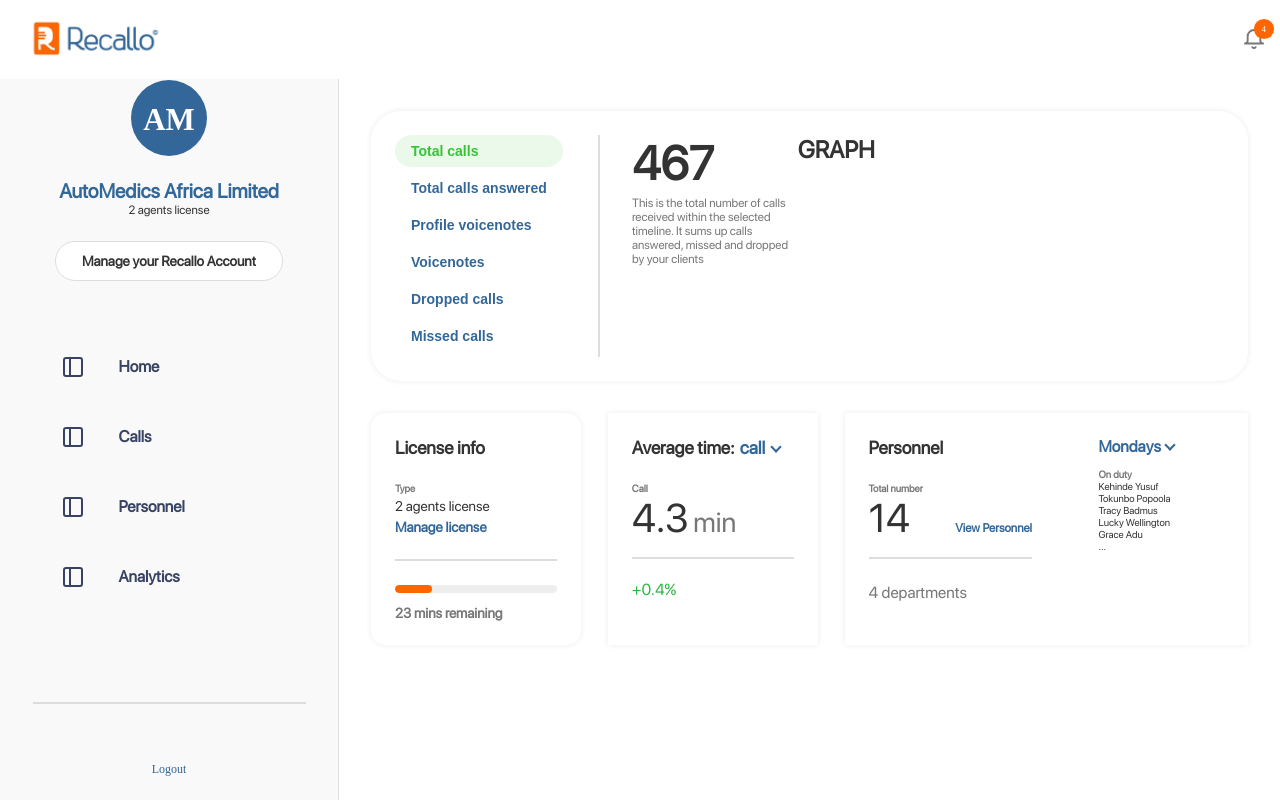
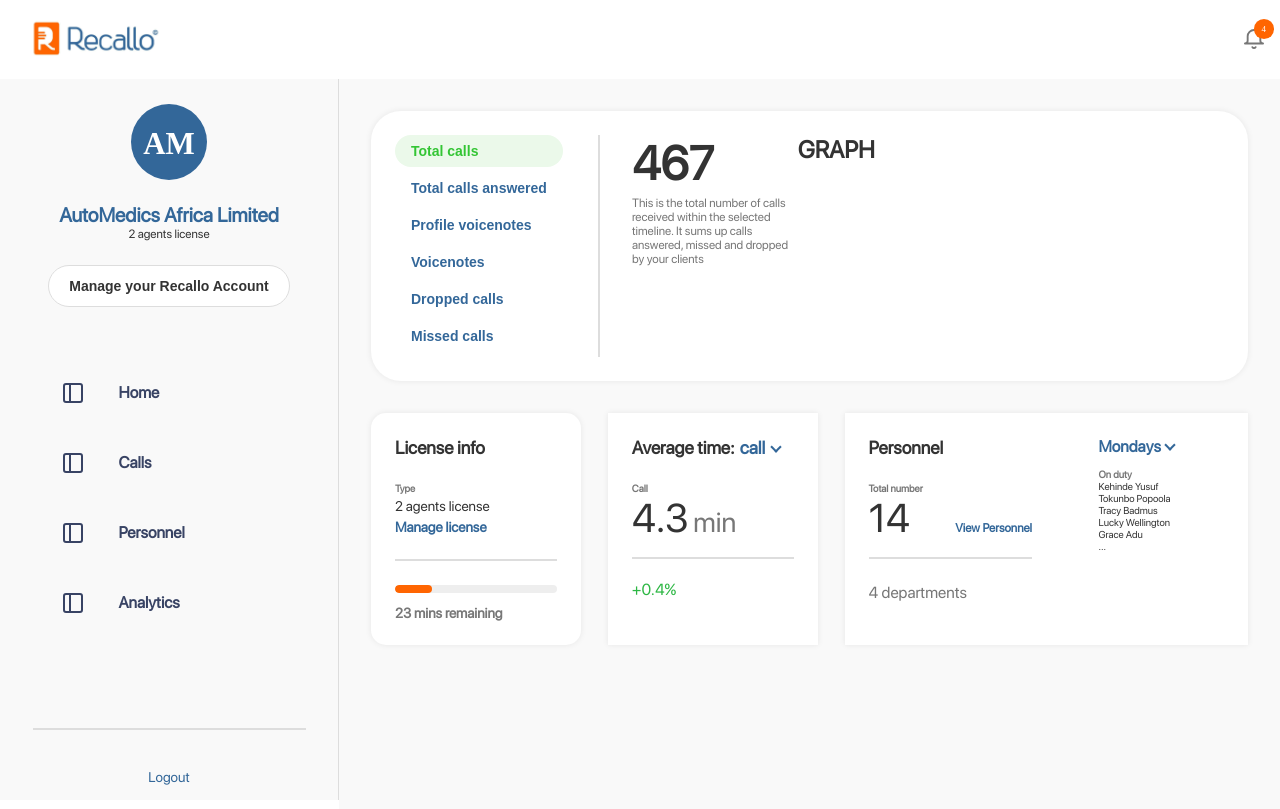
Before and after one commit to cjayprime/recallo, a React (Create React App) app: page /admin/home in a window 1280 px wide. Built offline with nearby package versions, Linux system fonts and the light colour scheme.

Commit message:
random fix

```diff
--- a/src/assets/styles/main.css
+++ b/src/assets/styles/main.css
@@ -93,6 +93,9 @@
     outline: none;
     overflow: auto;
 }
+.height {
+    min-height: calc(100vh - 70px);
+}
 
 
 
@@ -146,7 +149,9 @@
 .bc-blue{
    border-color: var(--text-color);
 }
-
+.bd-grey {
+    border: 1px solid #dddddd;
+}
 
 
 /* margin and padding style */
@@ -192,6 +197,9 @@
 .mr-25{
     margin-right: 25px;
 }
+.mt-24{
+    margin-top: 24px;
+}
 .mt-40{
     margin-top: 40px;
 }
@@ -215,6 +223,9 @@
 }
 .pt-23 {
     padding-top: 23px;
+}
+.pt-30 {
+    padding-top: 30px;
 }
 .pt-32 {
     padding-top: 32px;
--- a/src/components/SideNav/sidenav.css
+++ b/src/components/SideNav/sidenav.css
@@ -1,11 +1,10 @@
 .sidenav-body {
-  padding: 80px 32.5px 0;
+  padding: 104px 32.5px 0;
   overflow-y: scroll;
 }
 .sidenav-body::-webkit-scrollbar {
   display: none;
 }
-
 
 .sidenav-body hr {
   border: 1px solid #dddddd;
@@ -40,23 +39,12 @@
 }
 
 .account-button {
-  display: flex;
-  align-items: center;
-  justify-content: center;
-  text-decoration: none;
-  width: 228px;
-  height: 40px;
-  background-color: #fff;
-  border: 1px solid #dddddd;
-  border-radius: 30px;
-  margin-top: 24px;
+  transition: 0.3s all ease-in-out;
 }
 
-.account-button p {
-  font-weight: bold;
-  font-size: 14px;
-  line-height: 52px;
-  color: #333333;
+.account-button:hover {
+  background-color: var(--hover-color);
+  color: var(--text-white);
 }
 
 .sidenav-list {
@@ -91,10 +79,6 @@
 
 .logout {
   margin-bottom: 54px;
-  font-size: 14;
-  line-height: 52px;
-  font-family: "Regular SF Pro Display";
-  letter-spacing: 0;
-  color: #336799;
   text-align: center;
+  cursor: pointer;
 }
--- a/src/components/SideNav/sidenav.js
+++ b/src/components/SideNav/sidenav.js
@@ -1,5 +1,7 @@
 import React, { Component } from 'react';
 import { Link } from "react-router-dom";
+
+import Button from "../../components/Button/button";
 
 import "./sidenav.css"
 
@@ -20,7 +22,11 @@
                         {routes.privateRoutes.route.map((prop, key) => {
                             if (prop.redirect) return null;
                             return (
-                                <Link key={key} to={prop.layout + prop.path} className="account-button"><p>Manage your Recallo Account</p></Link>
+                                <Link key={key} to={prop.layout + prop.path} className="mt-24"><Button className="br-30 bd-grey account-button"
+                                    padding={"12px 20px"} background={"#fff"} text={"#333"}
+                                >
+                                    <h6 className="bold text-main">Manage your Recallo Account</h6>
+                                </Button></Link>
                             )
                         })}
                     </div>
@@ -38,7 +44,7 @@
                         })}
                     </ul>
                     <hr />
-                    <p className="logout">Logout</p>
+                    <h6 className="logout text-blue light">Logout</h6>
                 </div>
             </aside>
         )
--- a/src/views/Home/home.js
+++ b/src/views/Home/home.js
@@ -32,7 +32,7 @@
 
         return (
             <>
-                <div className="screen-padding container">
+                <div className="screen-padding container background-grey height">
                     <div className="row mb-32">
                         <div className="col-12">
                             <div className="overview br-30 row-direction p-24">
```
